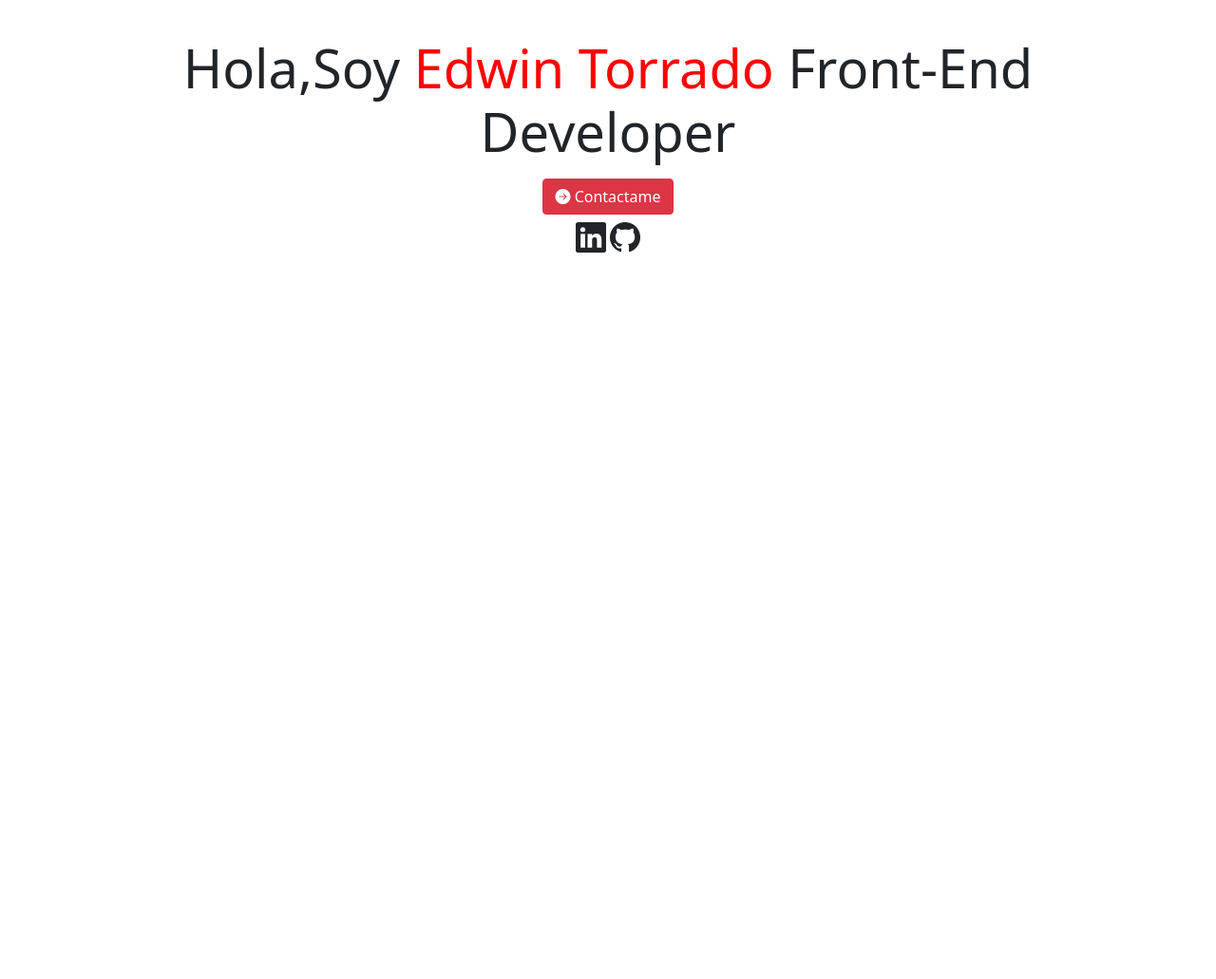
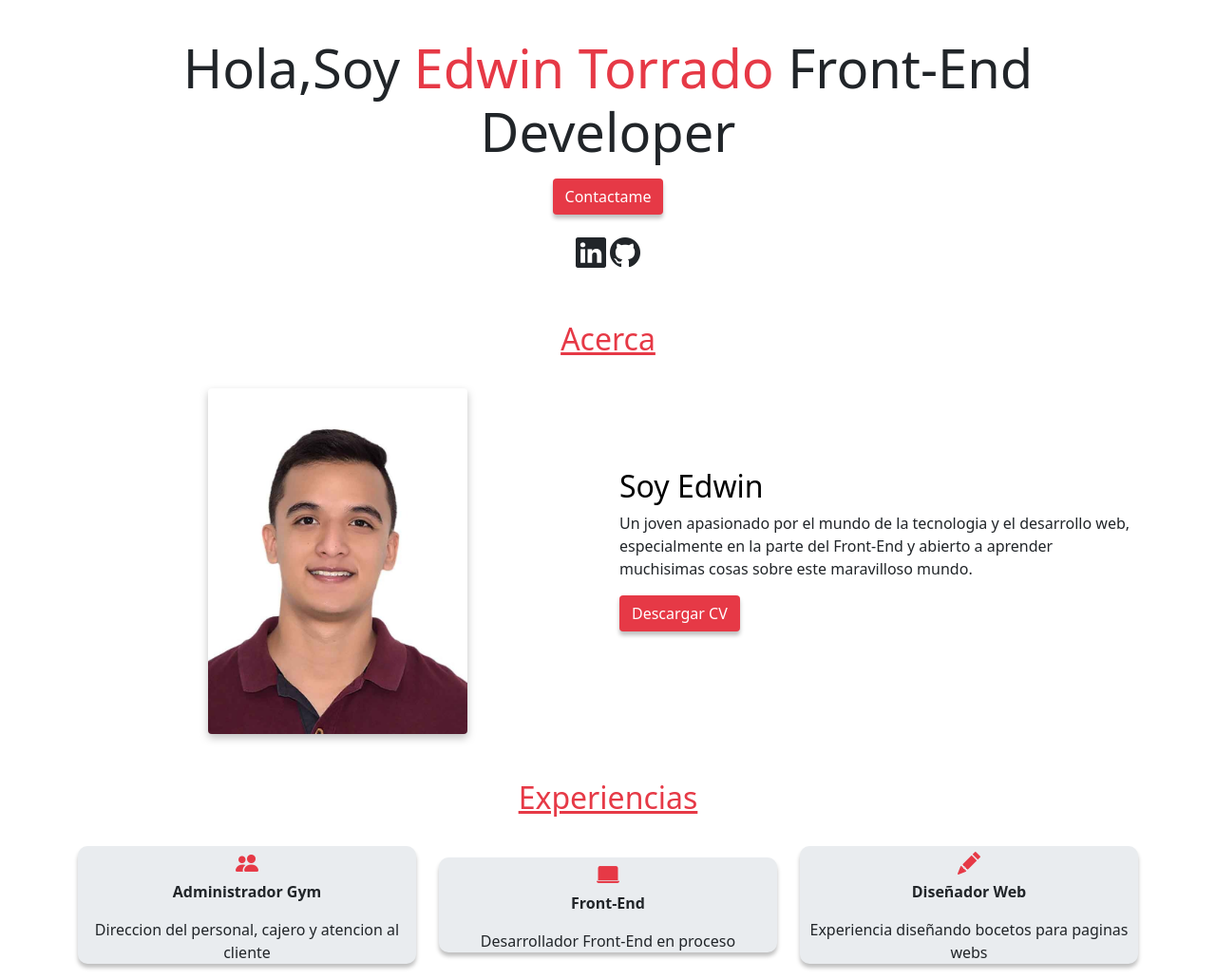
Before and after one commit to EdwinTorrado15/Portafolio, a PHP site: page / in a window 1280 px wide. Shown: the part 58-1089 px from the top of the page at 95% size. Before the commit the page ends 324 px from the top, so only its background shows below. Run offline with PHP 8.4, Linux system fonts and the light colour scheme; some libraries are stand-ins or nearby versions.

Commit message:
Se actualizaron colores y se añadieron las secciones acerca y experiencia

```diff
--- a/index.html
+++ b/index.html
@@ -15,13 +15,13 @@
     <!-- data-bs-spy="scroll" data-bs-target="#navbar-edwin" data-bs-offset="10" tabindex="0" -->
 
     <!-- Barra de navegacion -->
-    <nav class="navbar navbar-expand-lg bg-danger fixed-top">
+    <nav class="navbar navbar-expand-lg fixed-top">
       <div class="container">
         <a class="navbar-brand text-white" href="#">
           <span class="align-middle">Edwin</span>
         </a>
         <button
-          class="navbar-toggler navbar-dark "
+          class="navbar-toggler navbar-dark"
           type="button"
           data-bs-toggle="collapse"
           data-bs-target="#navbarNav"
@@ -56,7 +56,7 @@
     </nav>
     <!-- Fin barra navegacion -->
 
-    <!-- Section Hola -->
+    <!-- Seccion Hola -->
     <section class="container text-center mt-5 pt-5">
       <div class="row justify-content-center">
         <div class="col-xl-12">
@@ -66,20 +66,88 @@
           </h1>
         </div>
 
+        <!-- Boton -->
         <div class="mt-2">
-          <a class="btn btn-danger" id="#contacto">
-            <i class="bi bi-arrow-right-circle-fill"></i>
-            Contactame
-          </a>
+          <a class="btn contactame" id="#contacto"> Contactame </a>
         </div>
 
-        <div class="iconos">
+        <div class="iconos mt-3">
           <i class="bi bi-linkedin"></i>
           <i class="bi bi-github"></i>
         </div>
       </div>
     </section>
-    <!-- Section Hola Final -->
+    <!-- Seccion Hola Final -->
+
+    <!-- Seccion Acerca -->
+    <section class="container mt-5" id="acerca">
+      <div class="row justify-content-center align-items-center">
+        <div class="col-xl-12">
+          <h2 class="text-center">Acerca</h2>
+        </div>
+        <div class="col-xl-6">
+          <div class="text-center">
+            <img
+            src="/images/imagen perfil.jpeg"
+            alt="Foto de perfil"
+            class="img-fluid w-50 rounded imagen mt-4"
+          />
+          </div>
+
+        </div>
+        <div class="col-xl-6">
+          <h2 class="titulo-acerca text-start">Soy Edwin</h2>
+          <p>
+            Un joven apasionado por el mundo de la tecnologia y el desarrollo web, especialmente en la parte del Front-End y abierto a aprender muchisimas cosas sobre este maravilloso mundo.
+          </p>
+          <div class="mt-2">
+            <a class="btn contactame" id="#contacto"> Descargar CV </a>
+          </div>
+        </div>
+      </div>
+    </section>
+    <!-- Fin seccion Acerca -->
+
+    <!-- Seccion Experiencias -->
+    <section class="container mt-5" id="experiencia">
+      <div class="row justify-content-center align-items-center">
+        <div class="col-xl-12">
+          <h2 class="text-center">Experiencias</h2>
+        </div>
+        <div class="col-xl-4">
+          <div class="admin-gym text-center mt-4">
+            <i class="bi bi-people-fill "></i>
+            <p class="titulo">Administrador Gym</p>
+            <p>Direccion del personal, cajero y atencion al cliente</p>
+          </div>
+        </div>
+        <div class="col-xl-4">
+          <div class="front-end text-center mt-4">
+            <i class="bi bi-laptop-fill"></i>
+            <p class="titulo">Front-End</p>
+            <p>Desarrollador Front-End en proceso</p>
+        </div>
+      </div>
+        <div class="col-xl-4">
+          <div class="web-designer text-center mt-4">
+            <i class="bi bi-pencil-fill"></i>
+            <p class="titulo">Diseñador Web</p>
+            <p>Experiencia diseñando bocetos para paginas webs</p>
+          </div>
+        </div>
+      </div>
+
+    </section>
+    <!-- Fin seccion Experiencias -->
+
+    <!-- Seccion proyectos -->
+    <!-- Fin Seccion proyectos -->
+
+    <!-- Seccion habilidades -->
+    <!-- Fin seccion habilidades -->
+
+    <!-- Seccion contactame -->
+    <!-- Fin seccion contactame -->
 
     <script src="/bootstrap/dist/js/bootstrap.min.js"></script>
   </body>
--- /dev/null
+++ b/sass/colores/colores.scss
@@ -0,0 +1,7 @@
+$color-menu: #ffffff;
+$color-menu-hover: #d3d3d3;
+$color-navbar: #E63946;
+$color-boton: #E63946;
+$boton-hover: #ba181b;
+$color-secciones: #E63946;
+$color-iconos: #E63946 ;
--- a/sass/estilos.scss
+++ b/sass/estilos.scss
@@ -1,21 +1,21 @@
 @import "../bootstrap/scss/bootstrap";
+@import "./colores/colores.scss";
 
 // Menu
-
-    .color-menu{
-    color:white;
-
+.navbar{
+    background: $color-navbar;
+}
+.color-menu{
+color: $color-menu;
 }
 .color-menu:hover{
-    color: #e5e5e5;
-    }
+color: $color-menu-hover;
+}
+//Fin seccion Menu
 
-
-
-// Hola
-
+// Seccion Hola
 .span-hola{
-color: red;
+color: #E63946;
 }
 .encabezado{
     font-size: 3.5rem;
@@ -28,3 +28,72 @@ color: red;
 .bi-github{
     font-size: 2rem;
 }
+//boton
+.btn{
+    background: $color-boton;
+    box-shadow: 0px 4px 4px rgba(0, 0, 0, 0.25);
+}
+.btn:hover{
+    background: $boton-hover;
+}
+.contactame{
+    color: $color-menu;
+}
+.contactame:hover{
+ color: $color-menu;
+}
+//Fin seccion Hola
+
+//Seccion Acerca
+h2{
+    text-decoration: underline;
+    color: $color-secciones;
+}
+.titulo-acerca{
+    color: black;
+    text-decoration: none;
+}
+.imagen{
+    filter: drop-shadow(0px 4px 4px rgba(0, 0, 0, 0.25));
+}
+//Fin Seccion Acerca
+
+// Seccion Experiencia
+.admin-gym{
+    background: #E9ECEF;
+    box-shadow: 0px 4px 4px rgba(0, 0, 0, 0.25);
+    border-radius: 10px;
+    .bi-people-fill{
+        font-size: 1.5rem;
+        color: $color-iconos;
+    }
+    .titulo{
+        font-weight: bold;
+    }
+
+}
+.front-end{
+    background: #E9ECEF;
+    box-shadow: 0px 4px 4px rgba(0, 0, 0, 0.25);
+    border-radius: 10px;
+    .bi-laptop-fill{
+        font-size: 1.5rem;
+        color: $color-iconos;
+    }
+    .titulo{
+        font-weight: bold;
+    }
+}
+.web-designer{
+    background: #E9ECEF;
+    box-shadow: 0px 4px 4px rgba(0, 0, 0, 0.25);
+    border-radius: 10px;
+    .bi-pencil-fill{
+        font-size: 1.5rem;
+        color: $color-iconos;
+    }
+    .titulo{
+        font-weight: bold;
+    }
+}
+// Fin Seccion experiencia
```
Also changed, not shown: css/estilos.css, images/imagen perfil.jpeg (added), 1 other file.
